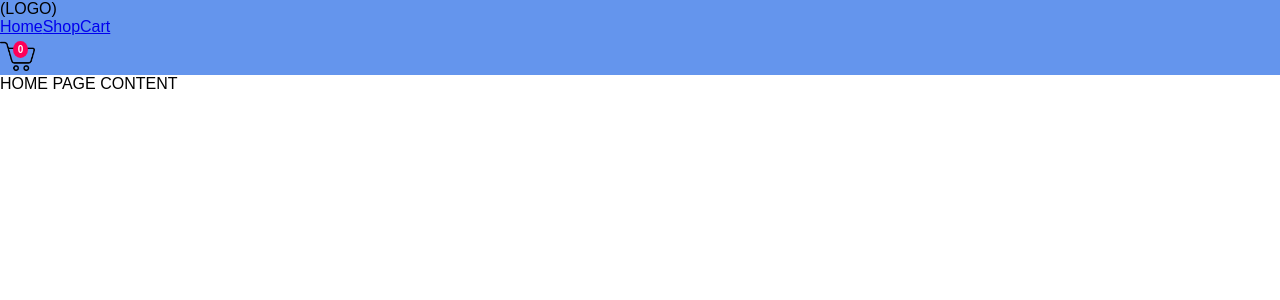
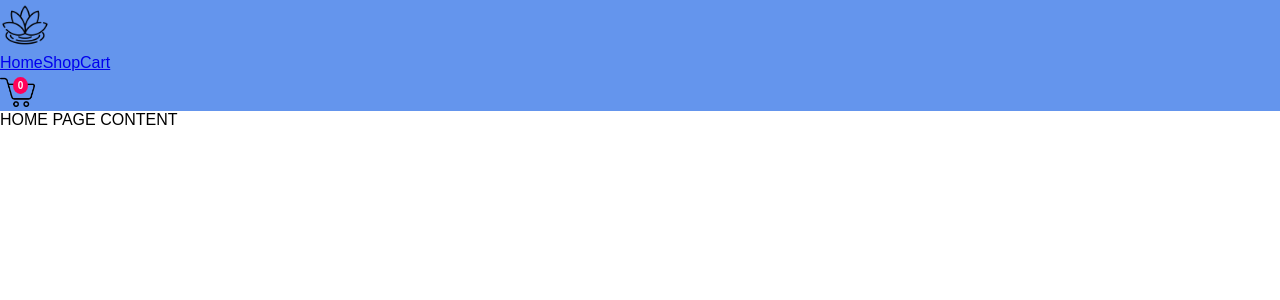
Before and after one commit to strallia/shopping-cart, a React (Vite) app: page / in a window 1280 px wide. Shown: the top 300 px of the page. Built offline with nearby package versions, Linux system fonts and the light colour scheme; no server answers.

Commit message:
feat: Add favicon and header logo

```diff
--- a/index.html
+++ b/index.html
@@ -4,6 +4,7 @@
     <meta charset="UTF-8" />
     <link rel="icon" type="image/svg+xml" href="/vite.svg" />
     <meta name="viewport" content="width=device-width, initial-scale=1.0" />
+    <link rel="icon" type="image/png" href="/public/flower-logo.png" />
     <title>Shopping Cart</title>
   </head>
   <body>
--- a/src/components/Header/Header.jsx
+++ b/src/components/Header/Header.jsx
@@ -1,6 +1,9 @@
 import { Link } from "react-router-dom";
 import PropTypes from "prop-types";
 import CartIcon from "../CartIcon/CartIcon";
+import Logo from "../../../public/flower-logo.png";
+
+import styles from "./Header.module.css";
 
 const Header = ({ itemsData }) => {
   let totalItemsCount = 0;
@@ -13,7 +16,7 @@
 
   return (
     <header style={{ backgroundColor: "cornflowerblue" }}>
-      (LOGO)
+      <img src={Logo} className={styles.logo} />
       <nav>
         <Link to="home">Home</Link>
         <Link to="shop">Shop</Link>
--- /dev/null
+++ b/src/components/Header/Header.module.css
@@ -0,0 +1,3 @@
+.logo {
+  width: 50px;
+}
```
Also changed, not shown: public/flower-logo.png (added).
